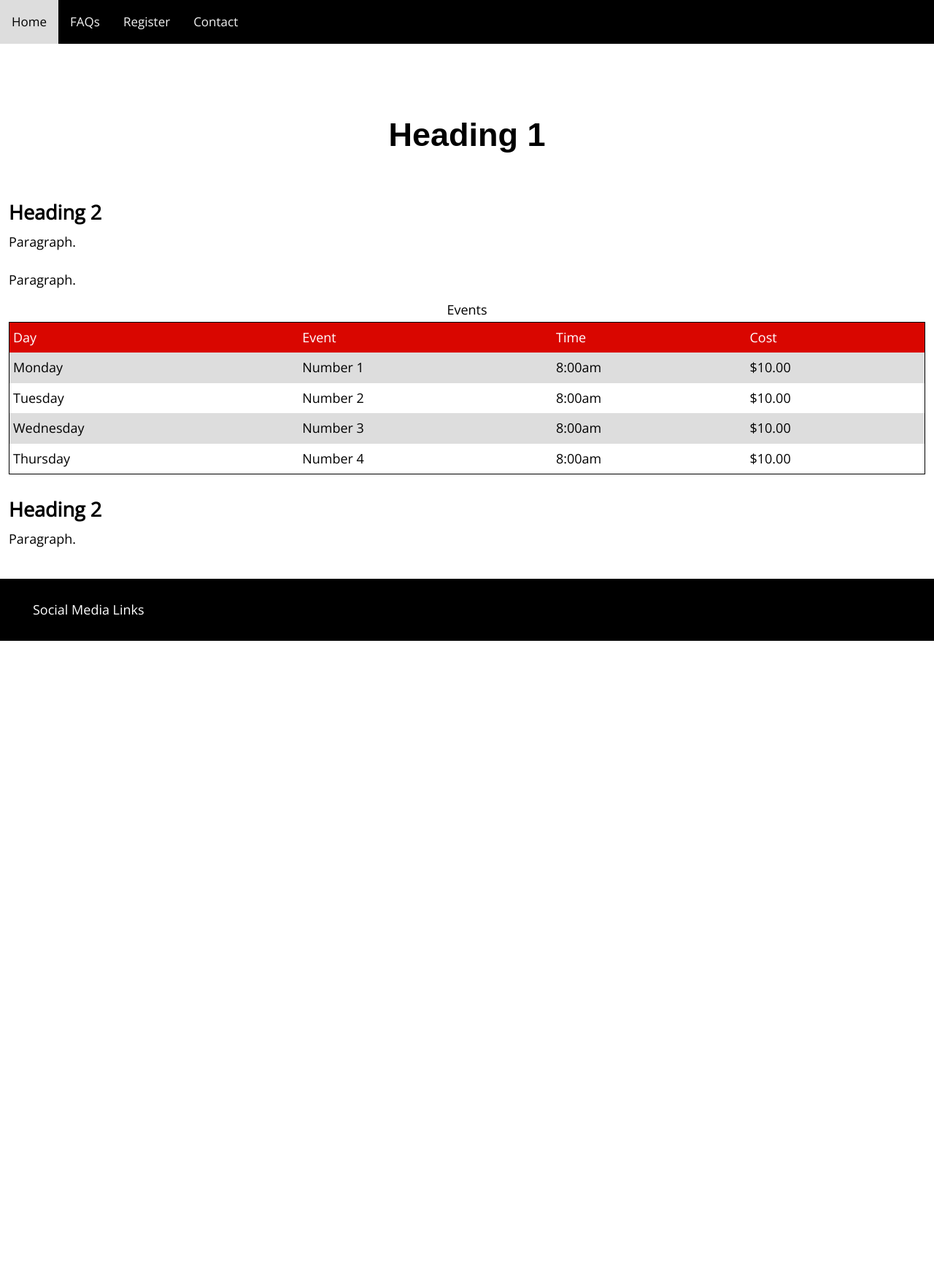
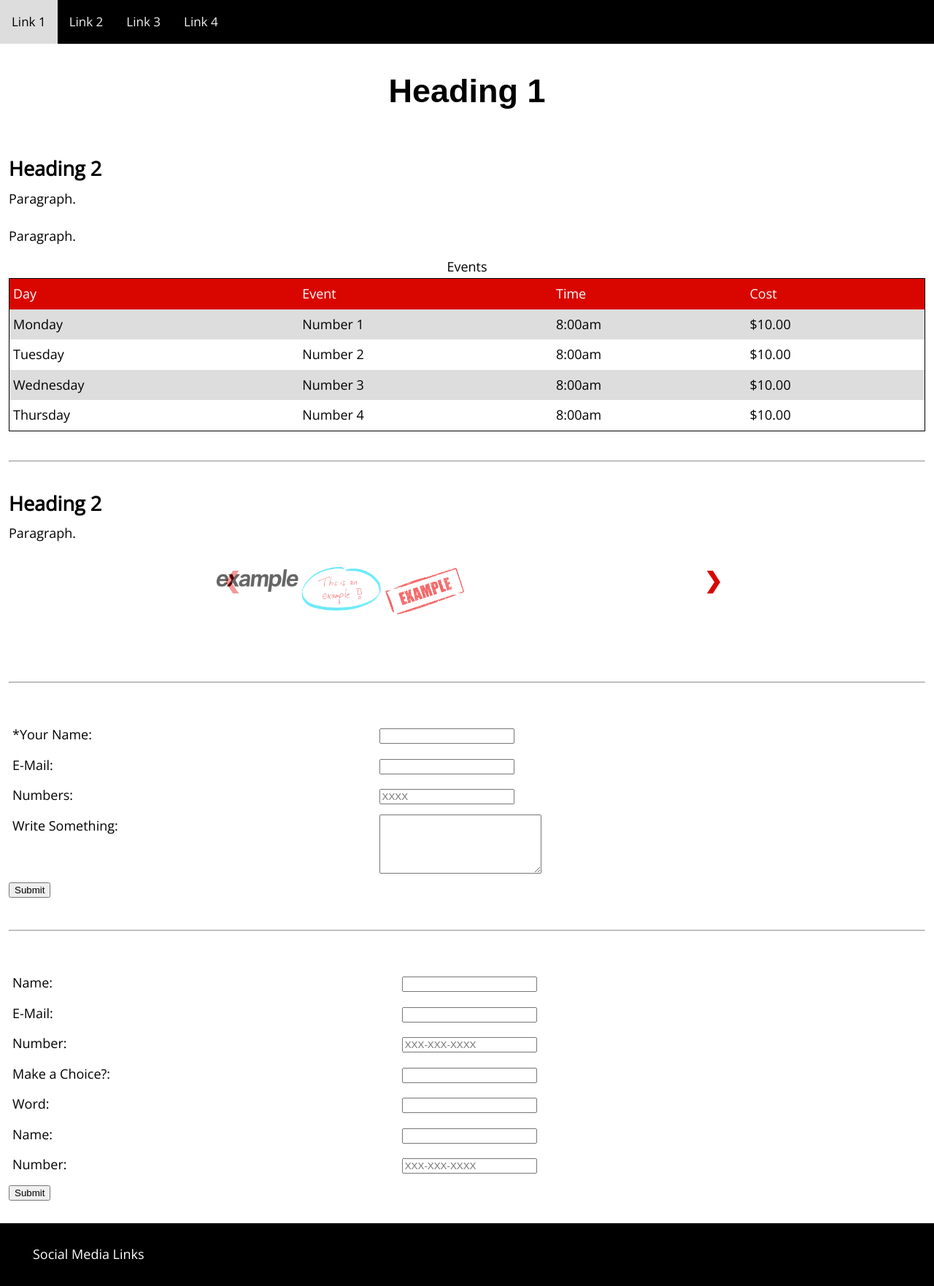
Before and after one commit to seanropp/cas222, a PHP site: page / in a window 1280 px wide. Shown: the whole page at 73% size. Before the commit the page ends 878 px from the top, so only its background shows below. Run offline with PHP 8.4, Linux system fonts and the light colour scheme; some libraries are stand-ins or nearby versions.

Commit message:
Update (5/09/2018)
Updated files

```diff
--- a/css/style.css
+++ b/css/style.css
@@ -44,30 +44,16 @@ body {
   background-color: #ffffff;
   color: #000000;
 }
-/* nav {
-     font-weight: bold;
-     text-align: center;
-     padding-top: 30px;
-     padding-bottom: 30px;
+nav {
+  position: fixed !important;
+  top: 0;
+  width: 100%;
+  z-index: 99;
 }
-
-nav ul {
-     margin: 0;
-     padding: 0;
+.mobile {
+  position: fixed !important;
+  width: 100%;
 }
-
-nav li {
-     width: 175px;
-     height: 61px;
-     display: inline-block;
-}
-
-nav li a{
-     text-transform: uppercase;
-     padding-top: 32px;
-     display: block;
-     text-decoration: none;
-*/
 /* Remove margins and padding from the list, and add a black background color */
 /* Add a black background color to the top navigation */
 .topnav {
@@ -188,7 +174,7 @@ main img {
 main .container {
   position: relative;
   margin: 0 auto;
-  padding: 5px;
+  padding: 15px;
   max-width: 720px;
 }
 main .mySlides {
@@ -203,11 +189,11 @@ main .next {
   position: absolute;
   top: 40%;
   width: auto;
-  padding: 16px;
-  margin-top: -50px;
-  color: white;
+  padding: 10px;
+  margin-top: -30px;
+  color: #d90600;
   font-weight: bold;
-  font-size: 20px;
+  font-size: 30px;
   border-radius: 0 3px 3px 0;
   user-select: none;
   -webkit-user-select: none;
--- a/css/style.less
+++ b/css/style.less
@@ -27,30 +27,16 @@ body {
     color: @darkcolor;
 }
 
-/* nav {
-     font-weight: bold;
-     text-align: center;
-     padding-top: 30px;
-     padding-bottom: 30px;
+nav {
+    position: fixed !important;
+    top: 0;
+    width: 100%;
+    z-index: 99;
 }
-
-nav ul {
-     margin: 0;
-     padding: 0;
+.mobile {
+    position: fixed !important;
+    width: 100%;
 }
-
-nav li {
-     width: 175px;
-     height: 61px;
-     display: inline-block;
-}
-
-nav li a{
-     text-transform: uppercase;
-     padding-top: 32px;
-     display: block;
-     text-decoration: none;
-*/
 
 /* Remove margins and padding from the list, and add a black background color */
 /* Add a black background color to the top navigation */
@@ -158,6 +144,8 @@ main {
         text-indent: 35px;
     }
 
+
+
 /* SLIDESHOW CODE */
 * {
   box-sizing: border-box;
@@ -172,7 +160,7 @@ img {
 .container {
   position: relative;
     margin:0 auto;
-    padding: 5px;
+    padding: 15px;
     max-width: 720px;
 }
 
@@ -193,11 +181,11 @@ img {
   position: absolute;
   top: 40%;
   width: auto;
-  padding: 16px;
-  margin-top: -50px;
-  color: white;
+  padding: 10px;
+  margin-top: -30px;
+  color: @color1;
   font-weight: bold;
-  font-size: 20px;
+  font-size: 30px;
   border-radius: 0 3px 3px 0;
   user-select: none;
   -webkit-user-select: none;
--- /dev/null
+++ b/includes/form.inc.html.php
@@ -0,0 +1,28 @@
+<form method="post" action=" ">
+                <form method="post" action=" " id="inquiryForm">
+                <!--<input type="text" name="honeypot" id="honeypot" value="" alt="if you fill this field out then your email will not be sent"/>-->
+            <table id="t02">
+                <tr>
+                    <th></th>
+                    <th></th>
+                </tr>
+                <tr>
+                    <td><label for="name">*Your Name:</label></td>
+                    <td><input type="text" name="name" id="name" required></td>
+                </tr>
+                <tr>
+                    <td><label for="email">E-Mail:</label></td>
+                    <td><input type="text" name="email" id="email"></td>
+                </tr>
+                <tr>
+                    <td><label for="party">Numbers:</label></td>
+                    <td><input type="text" name="party" id="party" placeholder="XXXX"></td>
+                </tr>
+                <tr>
+                    <td><label for="comment">Write Something:</label></td>
+                    <td><textarea type="text" name="comment" id="comment" rows="5" cols="25"></textarea></td>
+                </tr>
+            </table>
+                    <input id="mysubmit" type="submit" value="Submit">
+            </form>
+        </form>
--- /dev/null
+++ b/includes/form2.inc.html.php
@@ -0,0 +1,52 @@
+            <form method="post" action=" ">
+                <form method="post" action=" " id="inquiryForm">
+                <!--<input type="text" name="honeypot" id="honeypot" value="" alt="if you fill this field out then your email will not be sent"/>-->
+            <table id="t02">
+                <tr>
+                    <th></th>
+                    <th></th>
+                </tr>
+                <tr>
+                    <td><label for="name">Name:</label></td>
+                    <td><input type="text" name="name" id="name" required></td>
+                </tr>
+                <tr>
+                    <td><label for="email">E-Mail:</label></td>
+                    <td><input type="text" name="email" id="email"></td>
+                </tr>
+                <tr>
+                    <td><label for="phone_number">Number:</label></td>
+                    <td><input type="text" name="phone_number" id="phone_number" placeholder="XXX-XXX-XXXX"></td>
+                </tr>
+                <tr>
+                    <td><label for="athlete_or_volunteer">Make a Choice?:</label></td>
+                    <td><input type="text" name="athlete_or_volunteer" id="athlete_or_volunteer" list="participent">
+                            <datalist id="participent">
+                                <option value="Option 1">
+                                <option value="Option 2">
+                            </datalist>
+                </tr>
+                <tr>
+                    <td><label for="events">Word:</label></td>
+                    <td><input type="text" name="events" id="events" list="eventchoice">
+                            <datalist id="eventchoice">
+                                <option value="Word One">
+                                <option value="Word Two">
+                                <option value="Word Three">
+                                <option value="Word Four">
+                                <option value="Word Five">
+                            </datalist>
+                    </td>
+                </tr>
+                <tr>
+                    <td><label for="emergency_contact_name">Name:</label></td>
+                    <td><input type="text" name="emergency_contact_name" id="emergency_contact_name" required></td>
+                </tr>
+                <tr>
+                    <td><label for="emergency_phone_number">Number:</label></td>
+                    <td><input type="text" name="emergency_phone_number" id="emergency_phone_number" placeholder="XXX-XXX-XXXX"></td>
+                </tr>
+            </table>
+                    <input id="mysubmit" type="submit" value="Submit">
+            </form>
+        </form>
--- /dev/null
+++ b/includes/gallery.inc.html.php
@@ -0,0 +1,40 @@
+<div class="container">
+    <div class="mySlides">
+        <div class="numbertext">1 / 3</div>
+            <img src="images/example-main-image1.jpg" style="width:100%">
+            <!-- <div class="text">Caption Text</div> -->
+    </div>
+
+    <div class="mySlides">
+        <div class="numbertext">2 / 3</div>
+            <img src="images/example-main-image2.jpg" style="width:100%">
+            <!-- <div class="text">Caption Text</div> -->
+    </div>
+
+    <div class="mySlides">
+        <div class="numbertext">3 / 3</div>
+            <img src="images/example-main-image3.jpg" style="width:100%">
+            <!-- <div class="text">Caption Text</div> -->
+    </div>
+
+    <a class="prev" onclick="plusSlides(-1)">❮</a>
+    <a class="next" onclick="plusSlides(1)">❯</a>
+
+    <div class="row">
+        <div class="column">
+            <img class="demo cursor" src="images/example-main-image1.jpg" style="width:100%" onclick="currentSlide(1)">
+        </div>
+        <div class="column">
+            <img class="demo cursor" src="images/example-main-image2.jpg" style="width:100%" onclick="currentSlide(2)">
+        </div>
+        <div class="column">
+            <img class="demo cursor" src="images/example-main-image3.jpg" style="width:100%" onclick="currentSlide(3)">
+        </div>
+    </div>
+</div>
+<br>
+<div style="text-align:center">
+    <span class="dot" onclick="currentSlide(1)"></span>
+    <span class="dot" onclick="currentSlide(2)"></span>
+    <span class="dot" onclick="currentSlide(3)"></span>
+</div>
--- /dev/null
+++ b/includes/nav.inc.html.php
@@ -0,0 +1,8 @@
+<?php define('BASE_URL', '/cas222/'); ?>
+<nav class="topnav" id="myTopnav">
+    <a href="<?php echo BASE_URL; ?>">Link 1</a>
+    <a href="<?php echo BASE_URL; ?>link2">Link 2</a>
+    <a href="<?php echo BASE_URL; ?>link3">Link 3</a>
+    <a href="<?php echo BASE_URL; ?>link4">Link 4</a>
+    <a href="javascript:void(0);" class="icon" onclick="myFunction()">&#9776;</a>
+</nav>
--- /dev/null
+++ b/includes/tables.inc.html.php
@@ -0,0 +1,33 @@
+<table id="t01">
+        <caption>Events</caption>
+        <tr>
+            <th>Day</th>
+            <th>Event</th>
+            <th>Time</th>
+            <th>Cost</th>
+        </tr>
+        <tr>
+            <td>Monday</td>
+            <td>Number 1</td>
+            <td>8:00am</td>
+            <td>$10.00</td>
+        </tr>
+        <tr>
+            <td>Tuesday</td>
+            <td>Number 2</td>
+            <td>8:00am</td>
+            <td>$10.00</td>
+        </tr>
+        <tr>
+            <td>Wednesday</td>
+            <td>Number 3</td>
+            <td>8:00am</td>
+            <td>$10.00</td>
+        </tr>
+        <tr>
+            <td>Thursday</td>
+            <td>Number 4</td>
+            <td>8:00am</td>
+            <td>$10.00</td>
+        </tr>
+    </table>
--- /dev/null
+++ b/index.php
@@ -0,0 +1,38 @@
+<?php
+try
+{
+  $pdo = new PDO('mysql:host=localhost;dbname=seanropp_cas222', 'seanropp_ace', 'mypassword4u');
+  $pdo->setAttribute(PDO::ATTR_ERRMODE, PDO::ERRMODE_EXCEPTION);
+  $pdo->exec('SET NAMES "utf8"');
+}
+catch (PDOException $e)
+{
+  $error = 'Unable to connect to the database server.';
+  include 'includes/error.html.php';
+  exit();
+}
+/*
+try
+{
+  $sql = 'SELECT * FROM content';
+  $result = $pdo->query($sql);
+}
+catch (PDOException $e)
+{
+  $error = 'Error fetching page: ' . $e->getMessage();
+  include 'includes/error.html.php';
+  exit();
+}
+
+while ($row = $result->fetch())
+{
+  $content[] = array(
+      'title' => $row['title'],
+      'description' => $row['description'],
+      'image' => $row['image'],
+  );
+}
+*/
+include 'link1/link1.html.php';
+
+?>
--- a/index.html
+++ b/link1/link1.html.php
@@ -1,5 +1,5 @@
 <!--
-File Name: index.html
+File Name: home.html.php
 Date: 05/02/18
 Programmer: Sean Ropp
 -->
@@ -11,7 +11,7 @@ Programmer: Sean Ropp
 <meta name="author" content="Sean Ropp, initial-scale=1">
 <meta name="viewport" content="width=device-width, initial-scale=1">
 
-<title>Ace in the Hole</title>
+<title>Site Title</title>
 
 <link href="https://fonts.googleapis.com/css?family=Open+Sans" rel="stylesheet" type="text/css">
 <link href="css/reset.css" rel="stylesheet" type="text/css">
@@ -22,13 +22,8 @@ Programmer: Sean Ropp
 </head>
 
 <body>
-<div class="topnav" id="myTopnav">
-  <a href="index.html" class="active">Home</a>
-  <a href="faqs.html">FAQs</a>
-  <a href="registration.html">Register</a>
-  <a href="contact.html">Contact</a>
-  <a href="javascript:void(0);" class="icon" onclick="myFunction()">&#9776;</a>
-</div>
+<div class="main">
+    <?php include 'includes/nav.inc.html.php'; ?>
 
     <header>
         <h1>Heading 1</h1>
@@ -43,44 +38,34 @@ Programmer: Sean Ropp
         Paragraph.
         </p>
 
-    <table id="t01">
-        <caption>Events</caption>
-        <tr>
-            <th>Day</th>
-            <th>Event</th>
-            <th>Time</th>
-            <th>Cost</th>
-        </tr>
-        <tr>
-            <td>Monday</td>
-            <td>Number 1</td>
-            <td>8:00am</td>
-            <td>$10.00</td>
-        </tr>
-        <tr>
-            <td>Tuesday</td>
-            <td>Number 2</td>
-            <td>8:00am</td>
-            <td>$10.00</td>
-        </tr>
-        <tr>
-            <td>Wednesday</td>
-            <td>Number 3</td>
-            <td>8:00am</td>
-            <td>$10.00</td>
-        </tr>
-        <tr>
-            <td>Thursday</td>
-            <td>Number 4</td>
-            <td>8:00am</td>
-            <td>$10.00</td>
-        </tr>
-    </table>
+        <section>
+            <?php include 'includes/tables.inc.html.php'; ?>
+        </section>
+
+        <br>
+        <hr>
         <br>
         <h2>Heading 2</h2>
         <p>
         Paragraph.
         </p>
+        <section>
+            <?php include 'includes/gallery.inc.html.php'; ?>
+        </section>
+
+        <br>
+        <hr>
+        <br>
+        <section>
+            <?php include 'includes/form.inc.html.php'; ?>
+        </section>
+
+        <br>
+        <hr>
+        <br>
+        <section>
+        <?php include 'includes/form2.inc.html.php'; ?>
+        </section>
 
     </main>
 
@@ -92,6 +77,8 @@ Programmer: Sean Ropp
 
 <script src="https://ajax.googleapis.com/ajax/libs/jquery/3.2.1/jquery.min.js"></script>
 <script src="scripts/burger.js"></script>
+<script src="scripts/gallery.js"></script>
 
+</div>
 </body>
 </html>
```
Also changed, not shown: contact.html (deleted, +0 -80 lines), faqs.html (deleted, +0 -119 lines), includes/error.html.php (added, +11 -0 lines), registration.html (deleted, +0 -104 lines), scripts/burger.js (+1 -8 lines).
